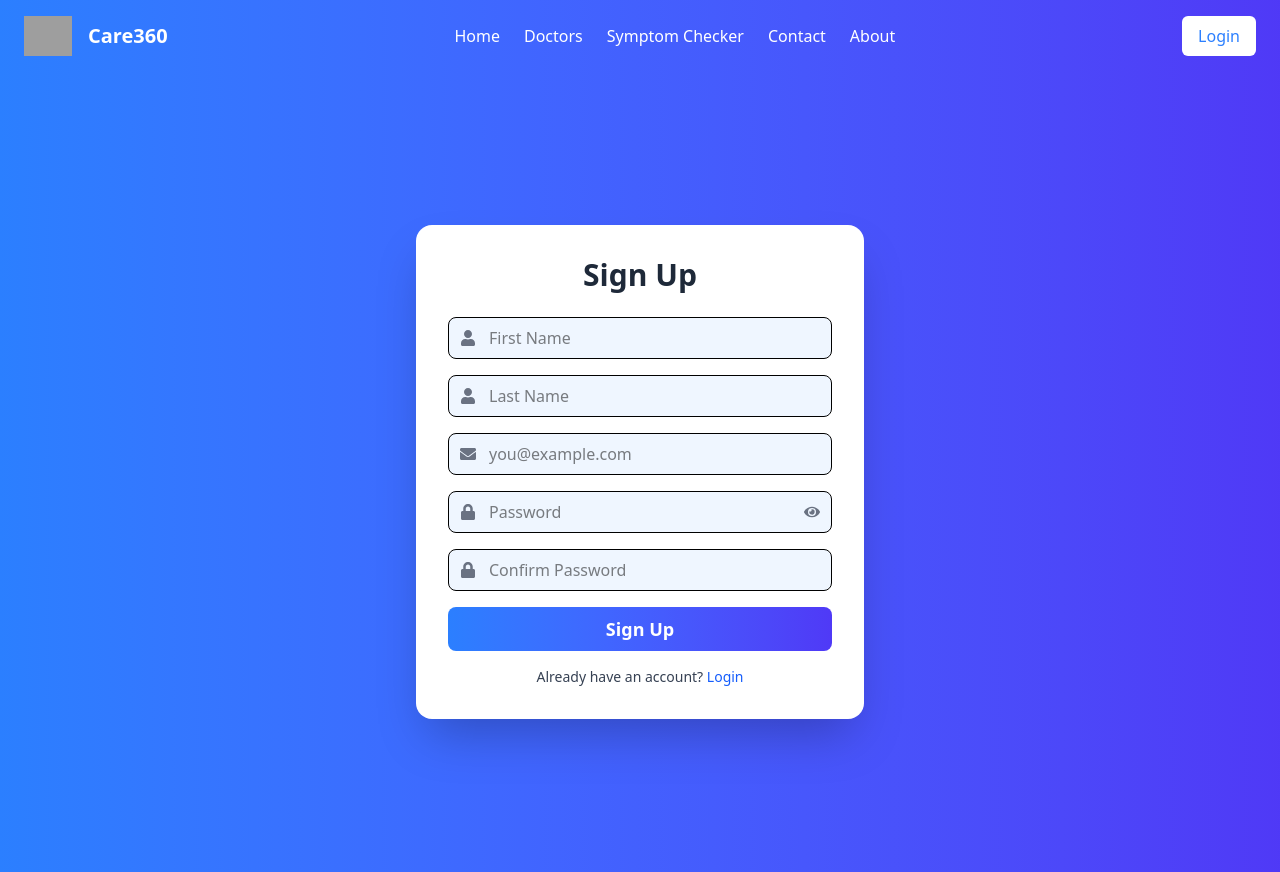
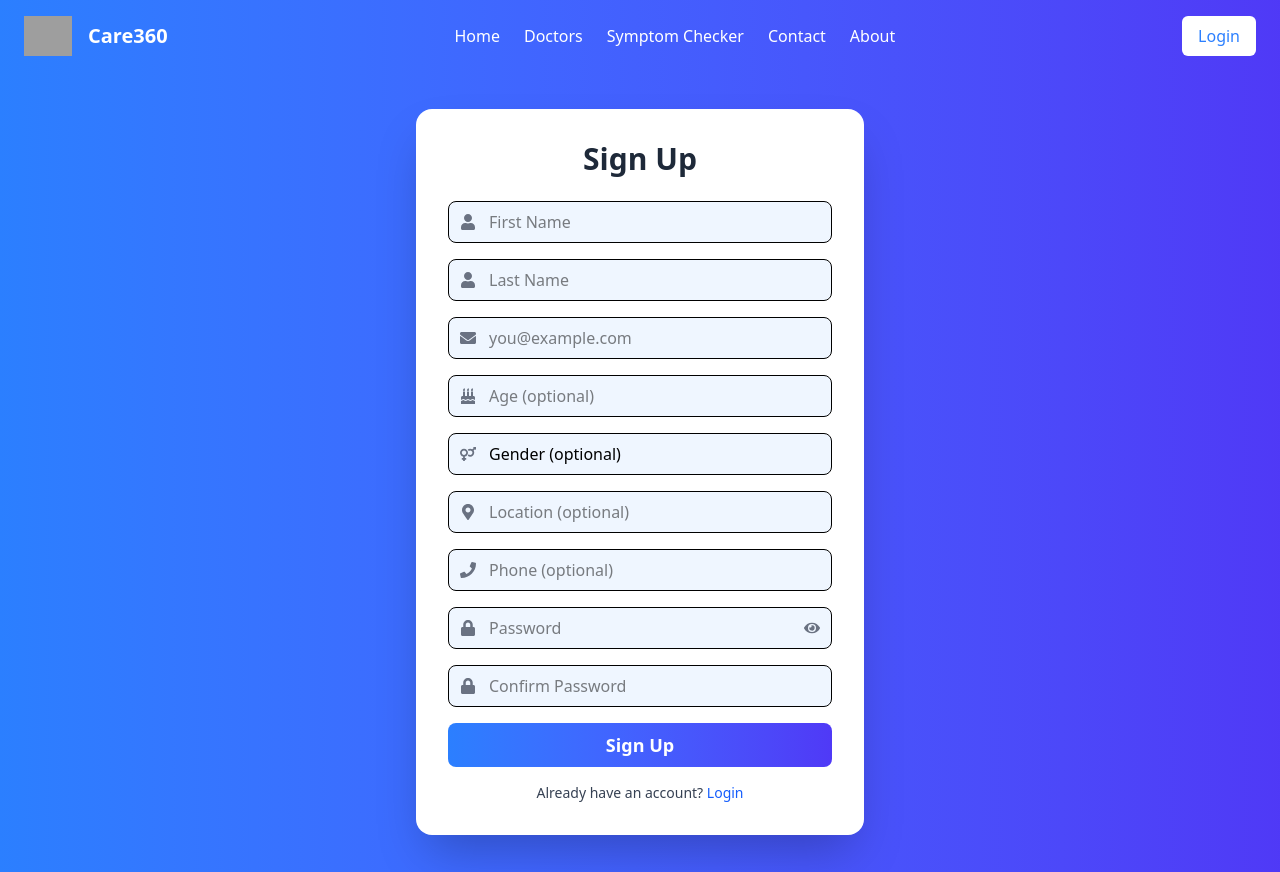
Before and after one commit to ggvnt/care360, a React (Vite) app in the folder frontend/: page /signup in a window 1280 px wide. Built offline with nearby package versions, Linux system fonts and the light colour scheme; grey boxes are pictures that could not be loaded.

Commit message:
sign up part fix

```diff
--- a/frontend/src/pages/auth/SignUpPage.jsx
+++ b/frontend/src/pages/auth/SignUpPage.jsx
@@ -1,12 +1,22 @@
 import React, { useState } from "react";
 import { useNavigate } from "react-router-dom";
-import { FaUser, FaEnvelope, FaLock, FaEye, FaEyeSlash } from "react-icons/fa";
+import {
+  FaUser,
+  FaEnvelope,
+  FaLock,
+  FaEye,
+  FaEyeSlash,
+  FaVenusMars,
+  FaMapMarkerAlt,
+  FaPhone,
+  FaBirthdayCake
+} from "react-icons/fa";
 import { useAuthStore } from "../../store/auth/useAuthStore";
 
 const SignupPage = () => {
   const [showPassword, setShowPassword] = useState(false);
-  const [error, setError] = useState(""); // Added error state
-  const navigate = useNavigate(); // Defined navigate function
+  const [error, setError] = useState("");
+  const navigate = useNavigate();
 
   const [formData, setFormData] = useState({
     firstName: "",
@@ -14,11 +24,16 @@ const SignupPage = () => {
     email: "",
     password: "",
     confirmPassword: "",
+    sex: "",
+    location: "",
+    phone: "",
+    age: ""
   });
 
   const { signup, isSigningUp } = useAuthStore();
 
   const validateForm = () => {
+    // Required fields validation
     if (
       !formData.firstName ||
       !formData.lastName ||
@@ -26,25 +41,39 @@ const SignupPage = () => {
       !formData.password ||
       !formData.confirmPassword
     ) {
-      setError("All fields are required.");
+      setError("All required fields must be filled.");
       return false;
     }
+
+    // Password length validation
     if (formData.password.length < 6) {
       setError("Password must be at least 6 characters long.");
       return false;
     }
+
+    // Password match validation
     if (formData.password !== formData.confirmPassword) {
       setError("Passwords do not match.");
       return false;
     }
-    setError(""); // Clear error if validation passes
+
+    // Age validation (if provided)
+    if (formData.age && (isNaN(formData.age) || formData.age < 1 || formData.age > 120)) {
+      setError("Please enter a valid age between 1 and 120.");
+      return false;
+    }
+
+    setError("");
     return true;
   };
 
   const handleSubmit = (e) => {
     e.preventDefault();
     if (validateForm()) {
-      signup(formData);
+      signup({
+        ...formData,
+        age: formData.age ? parseInt(formData.age) : null
+      });
     }
   };
 
@@ -56,6 +85,7 @@ const SignupPage = () => {
         </h2>
         {error && <div className="text-red-500 mb-4 text-center">{error}</div>}
         <form onSubmit={handleSubmit} className="space-y-4">
+          {/* First Name */}
           <div className="relative">
             <FaUser className="absolute left-3 top-1/2 transform -translate-y-1/2 text-gray-500" />
             <input
@@ -70,6 +100,8 @@ const SignupPage = () => {
               required
             />
           </div>
+
+          {/* Last Name */}
           <div className="relative">
             <FaUser className="absolute left-3 top-1/2 transform -translate-y-1/2 text-gray-500" />
             <input
@@ -84,6 +116,8 @@ const SignupPage = () => {
               required
             />
           </div>
+
+          {/* Email */}
           <div className="relative">
             <FaEnvelope className="absolute left-3 top-1/2 transform -translate-y-1/2 text-gray-500" />
             <input
@@ -98,6 +132,74 @@ const SignupPage = () => {
               required
             />
           </div>
+
+          {/* Age */}
+          <div className="relative">
+            <FaBirthdayCake className="absolute left-3 top-1/2 transform -translate-y-1/2 text-gray-500" />
+            <input
+              type="number"
+              id="age"
+              min="1"
+              max="120"
+              value={formData.age}
+              onChange={(e) =>
+                setFormData({ ...formData, age: e.target.value })
+              }
+              placeholder="Age (optional)"
+              className="w-full pl-10 pr-4 py-2 border rounded-lg bg-blue-50 focus:outline-none focus:ring-2 focus:ring-blue-400"
+            />
+          </div>
+
+          {/* Sex/Gender */}
+          <div className="relative">
+            <FaVenusMars className="absolute left-3 top-1/2 transform -translate-y-1/2 text-gray-500" />
+            <select
+              id="sex"
+              value={formData.sex}
+              onChange={(e) =>
+                setFormData({ ...formData, sex: e.target.value })
+              }
+              className="w-full pl-10 pr-4 py-2 border rounded-lg bg-blue-50 focus:outline-none focus:ring-2 focus:ring-blue-400 appearance-none"
+            >
+              <option value="">Gender (optional)</option>
+              <option value="male">Male</option>
+              <option value="female">Female</option>
+              <option value="other">Other</option>
+              <option value="prefer-not-to-say">Prefer not to say</option>
+            </select>
+          </div>
+
+          {/* Location */}
+          <div className="relative">
+            <FaMapMarkerAlt className="absolute left-3 top-1/2 transform -translate-y-1/2 text-gray-500" />
+            <input
+              type="text"
+              id="location"
+              value={formData.location}
+              onChange={(e) =>
+                setFormData({ ...formData, location: e.target.value })
+              }
+              placeholder="Location (optional)"
+              className="w-full pl-10 pr-4 py-2 border rounded-lg bg-blue-50 focus:outline-none focus:ring-2 focus:ring-blue-400"
+            />
+          </div>
+
+          {/* Phone Number */}
+          <div className="relative">
+            <FaPhone className="absolute left-3 top-1/2 transform -translate-y-1/2 text-gray-500" />
+            <input
+              type="tel"
+              id="phone"
+              value={formData.phone}
+              onChange={(e) =>
+                setFormData({ ...formData, phone: e.target.value })
+              }
+              placeholder="Phone (optional)"
+              className="w-full pl-10 pr-4 py-2 border rounded-lg bg-blue-50 focus:outline-none focus:ring-2 focus:ring-blue-400"
+            />
+          </div>
+
+          {/* Password */}
           <div className="relative">
             <FaLock className="absolute left-3 top-1/2 transform -translate-y-1/2 text-gray-500" />
             <input
@@ -119,6 +221,8 @@ const SignupPage = () => {
               {showPassword ? <FaEyeSlash /> : <FaEye />}
             </button>
           </div>
+
+          {/* Confirm Password */}
           <div className="relative">
             <FaLock className="absolute left-3 top-1/2 transform -translate-y-1/2 text-gray-500" />
             <input
@@ -133,6 +237,7 @@ const SignupPage = () => {
               required
             />
           </div>
+
           <button
             type="submit"
             className="w-full bg-gradient-to-r from-blue-500 to-indigo-600 text-white py-2 rounded-lg text-lg font-semibold hover:opacity-90 transition disabled:opacity-50"
```
Also changed, not shown: 2 other files (tests, documents, lock files or other folders).
